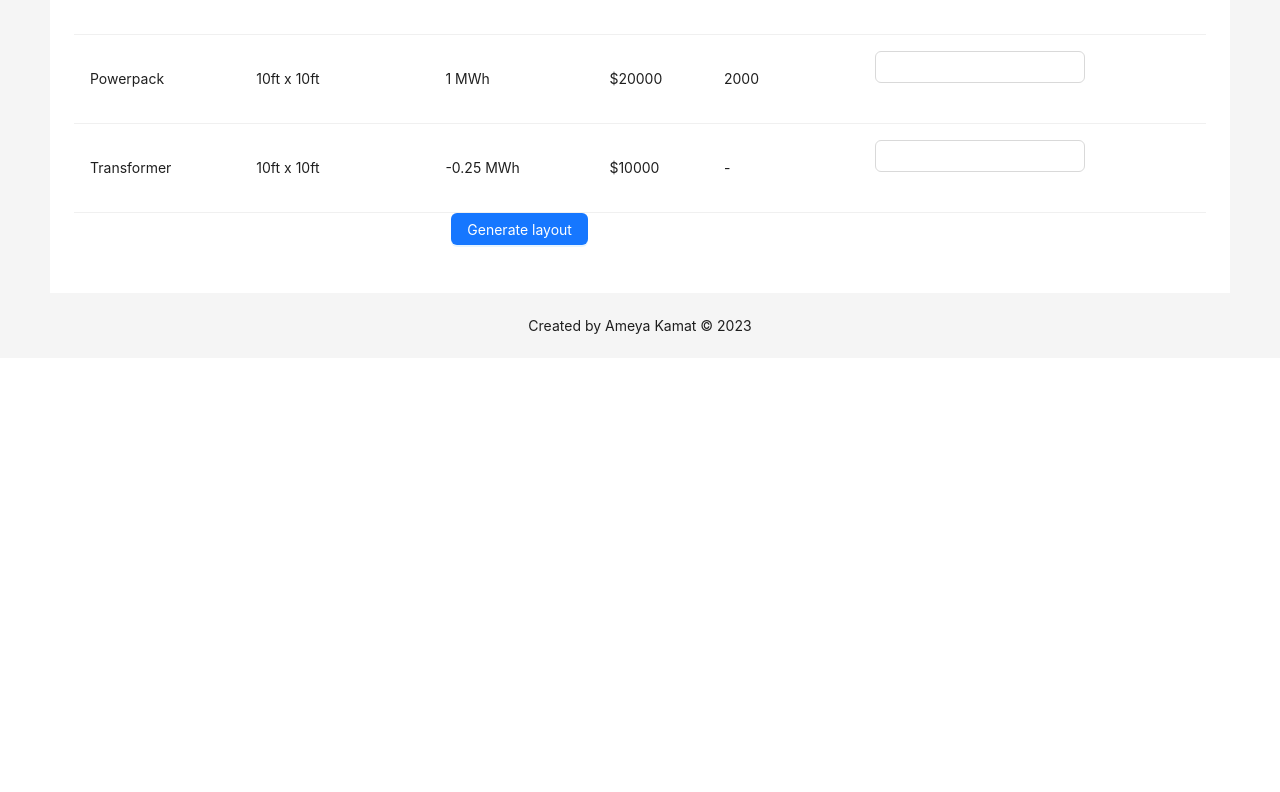
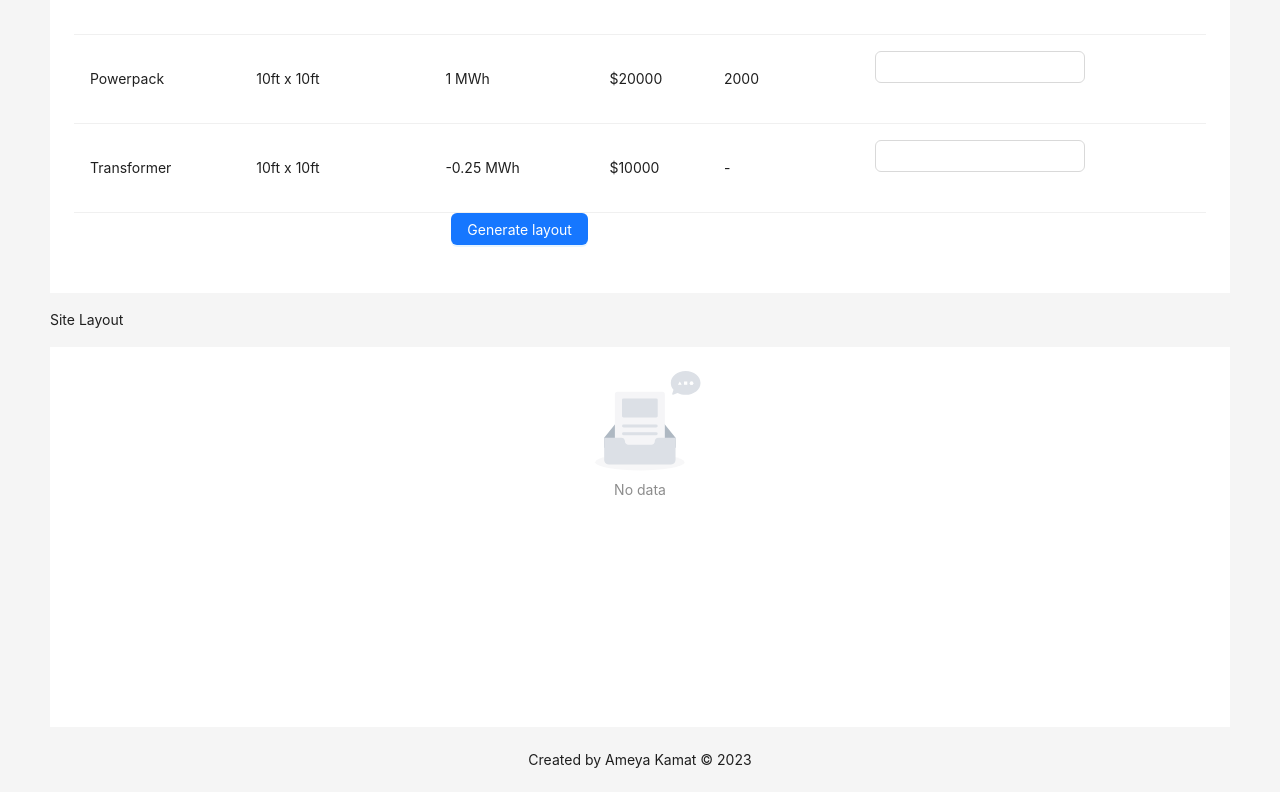
Before and after one commit to ameyakamat21/industrial-battery-site-layout, a React (Create React App) app in the folder battery-site-layout-app/: page / in a window 1280 px wide. Shown: the part 429-1221 px from the top of the page. Before the commit the page ends 800 px from the top, so only its background shows below. Built offline with nearby package versions, Linux system fonts and the light colour scheme.

Commit message:
Added layout for site layout and bill of materials
- Added state to capture form input

```diff
--- a/battery-site-layout-app/src/App.js
+++ b/battery-site-layout-app/src/App.js
@@ -1,6 +1,7 @@
-import React from 'react';
+import {React, useState} from 'react';
 import './index.css';
 import DeviceInfoTable from './DeviceInfoTable';
+import OutputPanel from './OutputPanel';
 import { Breadcrumb, Layout, Menu, theme } from 'antd';
 
 const { Header, Content, Footer } = Layout;
@@ -20,6 +21,9 @@ function HeaderText() {
 }
 
 function App() {
+
+  const [outputPanelState, setOutputPanelState] = useState({isActive: false, formValues:{}});
+
   const {
     token: { colorBgContainer },
   } = theme.useToken();
@@ -47,10 +51,11 @@ function App() {
         <Breadcrumb.Item>Site Specifications</Breadcrumb.Item>
       </Breadcrumb>
       <div style={{ padding: 24, minHeight: 380, background: colorBgContainer }}>
-        <DeviceInfoTable></DeviceInfoTable>
+        <DeviceInfoTable outputPanelState={outputPanelState} setOutputPanelState={setOutputPanelState}></DeviceInfoTable>
       </div>
     </Content>
-      <Footer style={{ textAlign: 'center' }}>Created by Ameya Kamat © 2023</Footer>
+    <OutputPanel outputPanelState={outputPanelState}></OutputPanel>
+    <Footer style={{ textAlign: 'center' }}>Created by Ameya Kamat © 2023</Footer>
     </Layout>
   );
 };
--- a/battery-site-layout-app/src/DeviceInfoTable.jsx
+++ b/battery-site-layout-app/src/DeviceInfoTable.jsx
@@ -93,30 +93,32 @@ const data = [
     quantity: 0,
     quantity_label: "transformer",
   },
-
 ];
 
 const tablePagination = {
     hideOnSinglePage: true
 }
 
-const onFinish = (values) => {
+const onFinish = (values, setOutputPanelState) => {
+    setOutputPanelState({isActive: true, formValues:values})
     console.log('Success:', values);
   };
 
-  const onFinishFailed = (errorInfo) => {
+  const onFinishFailed = (errorInfo, setOutputPanelState) => {
+
+    setOutputPanelState({isActive: false, formValues:errorInfo})
     console.log('Failed:', errorInfo);
   };
 
-function DeviceInfoTable() {
+function DeviceInfoTable({outputPanelState, setOutputPanelState}) {
     return (
         <Form
         name="basic"
         labelCol={{ span: 8 }}
         wrapperCol={{ span: 16 }}
         initialValues={{ remember: true }}
-        onFinish={onFinish}
-        onFinishFailed={onFinishFailed}
+        onFinish={(values) => onFinish(values, setOutputPanelState)}
+        onFinishFailed={(errorInfo) => onFinishFailed(errorInfo, setOutputPanelState)}
         autoComplete="off"
         >
             <Table columns={columns} dataSource={data} pagination={tablePagination} />
--- /dev/null
+++ b/battery-site-layout-app/src/OutputPanel.jsx
@@ -0,0 +1,48 @@
+import {React, useState} from 'react';
+import './index.css';
+import { Breadcrumb, Layout, Menu, Empty,  Card, Col, Row, theme } from 'antd';
+
+const { Header, Content, Footer } = Layout;
+
+function OutputPanel({outputPanelState}) {
+
+    const { token: { colorBgContainer } } = theme.useToken();
+    if(outputPanelState["isActive"]) {
+        return (
+            <Layout  className="site-layout" style={{ padding: '0 50px' }}>
+                <Breadcrumb style={{ margin: '16px 0' }}>
+                <Breadcrumb.Item>Site Layout</Breadcrumb.Item>
+            </Breadcrumb>
+            <Content style={{ minHeight: 280 }}>
+                <Row gutter={16}>
+                    <Col span={16}>
+                        <Card  title="Site Layout" bordered={false}>
+                            Card content
+                        </Card>
+                    </Col>
+                    <Col span={8}>
+                        <Card title="Bill of materials" bordered={false}>
+                            Card content
+                        </Card>
+                    </Col>
+                </Row>
+
+            </Content>
+
+            </Layout>
+        )
+    }  else {
+        return (
+            <Content className="site-layout" style={{ padding: '0 50px' }}>
+            <Breadcrumb style={{ margin: '16px 0' }}>
+                <Breadcrumb.Item>Site Layout</Breadcrumb.Item>
+            </Breadcrumb>
+            <div style={{ padding: 24, minHeight: 380, background: colorBgContainer }}>
+            <Empty></Empty>
+            </div>
+            </Content>
+        )
+    }
+}
+
+export default OutputPanel;
```
